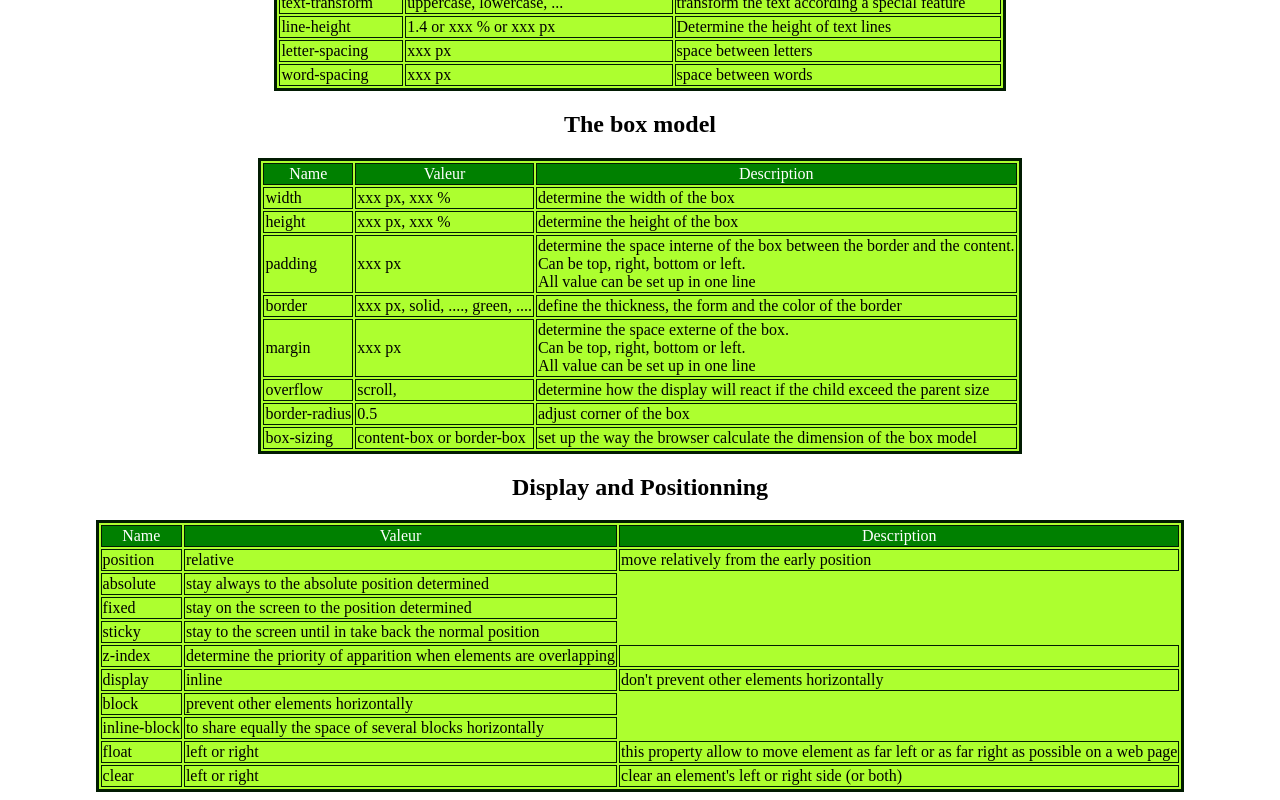
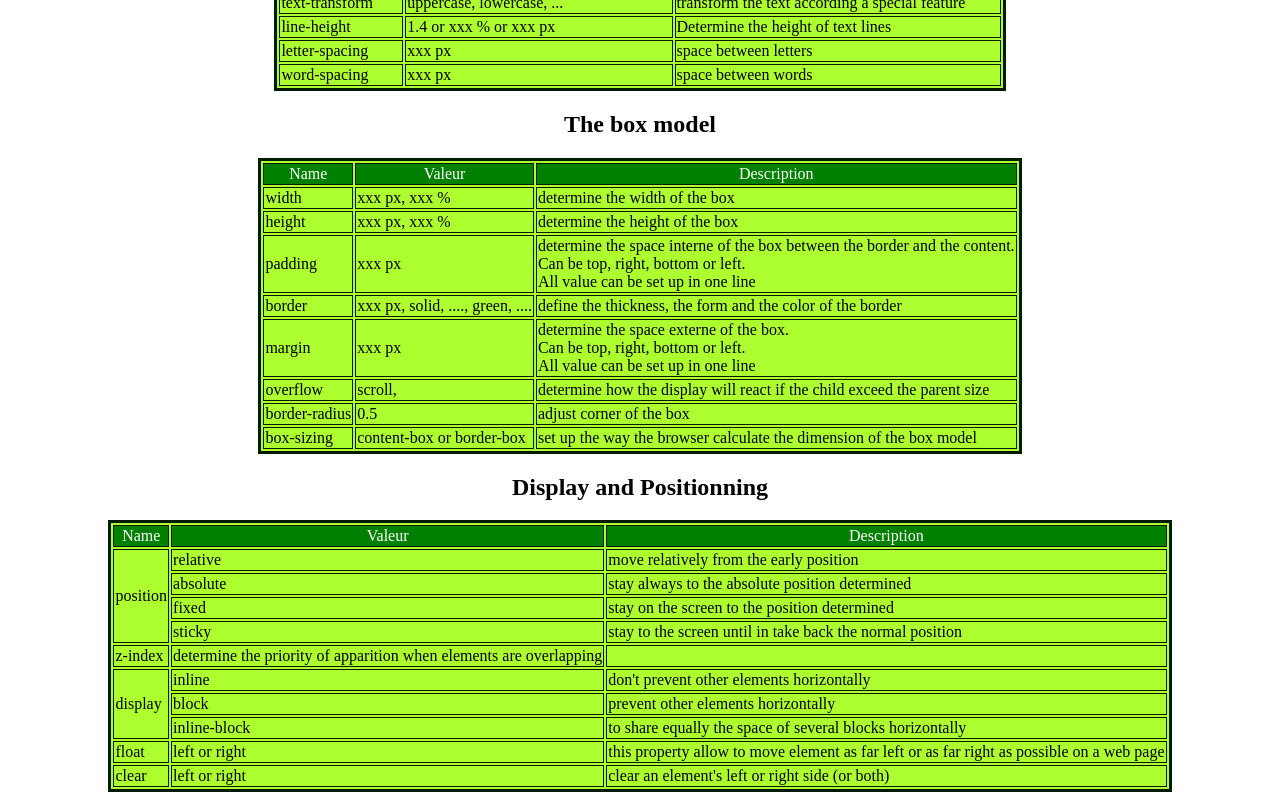
Before and after one commit to Jinx-tattoo/Challenge-Project, a plain HTML site: page index.html in a window 1280 px wide. Shown: the part 341-1141 px from the top of the page. Drawn offline with Linux system fonts and the light colour scheme.

Commit message:
rowspan adjustment

```diff
--- a/index.html
+++ b/index.html
@@ -151,7 +151,7 @@
                 </thead>
                 <tbody>
                     <tr>
-                        <td rawspan="4">position</td>
+                        <td rowspan="4">position</td>
                         <td>relative</td>
                         <td>move relatively from the early position</td>
                     </tr>
@@ -173,7 +173,7 @@
                         <td></td>
                     </tr>
                     <tr>
-                        <td rawspan="3">display</td>
+                        <td rowspan="3">display</td>
                         <td>inline</td>
                         <td>don't prevent other elements horizontally</td>
                     </tr>
```
